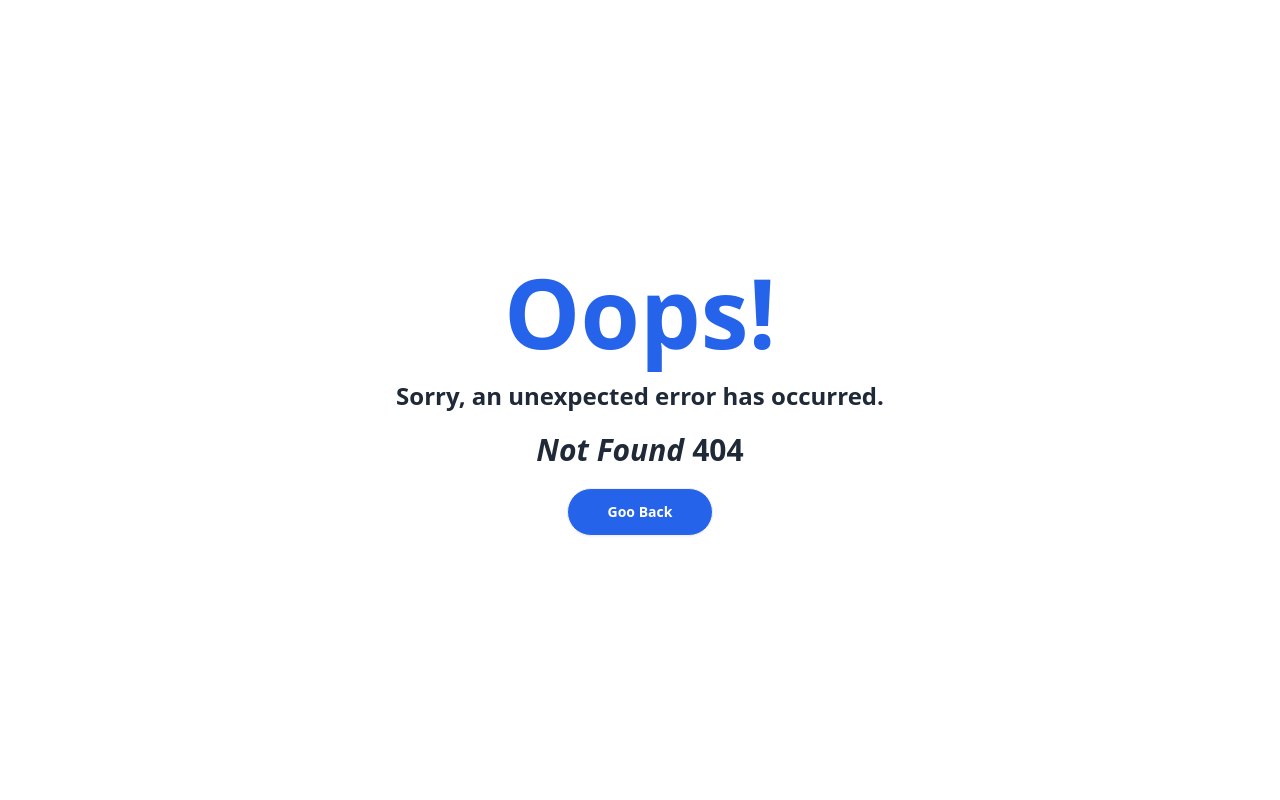
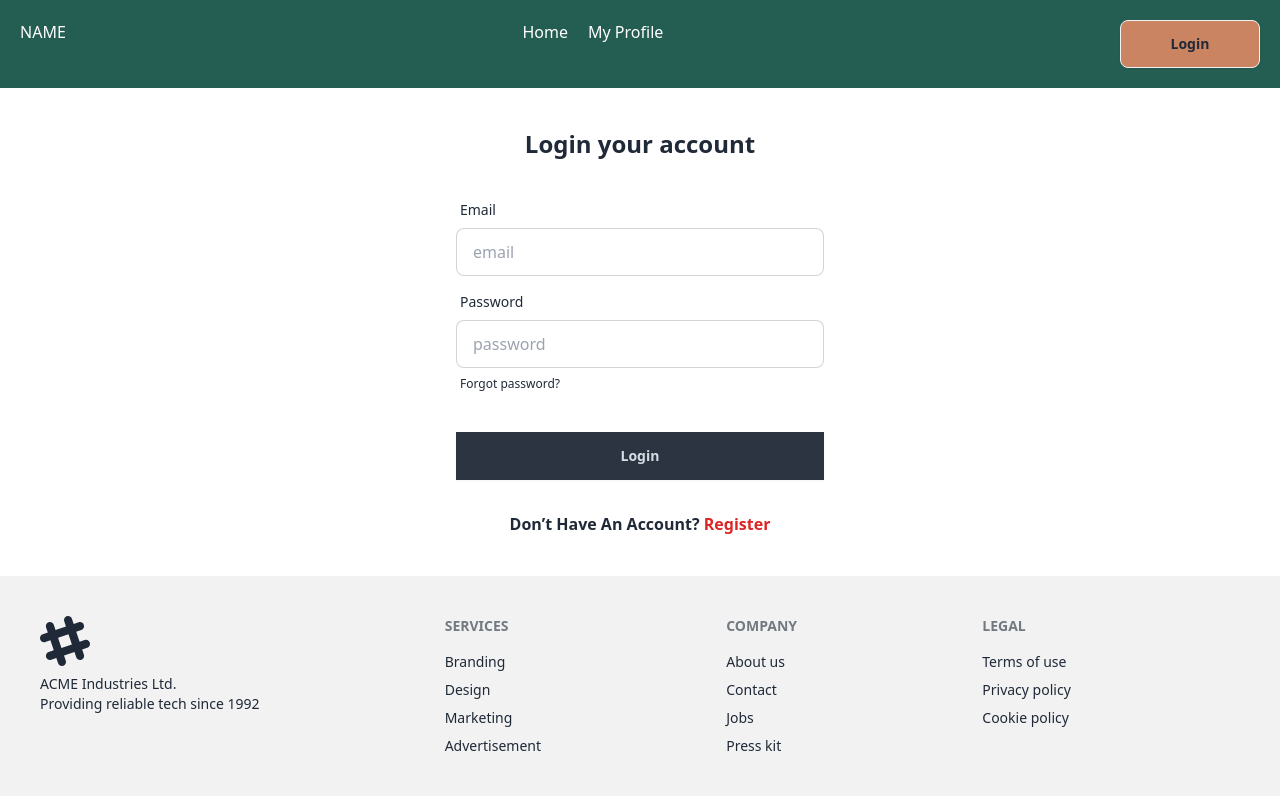
Before and after one commit to Abubokkor98/career-compass, a React (Vite) app: page /auth/login in a window 1280 px wide. Before the commit this address had no page. Built offline with nearby package versions, Linux system fonts and the light colour scheme.

Commit message:
login page added

```diff
--- a/package.json
+++ b/package.json
@@ -17,6 +17,7 @@
     "react-icons": "^5.3.0",
     "react-rating": "^2.0.5",
     "react-router-dom": "^6.28.0",
+    "react-simple-star-rating": "^5.1.7",
     "sort-by": "^1.2.0",
     "swiper": "^11.1.14"
   },
--- a/src/components/Navbar.jsx
+++ b/src/components/Navbar.jsx
@@ -10,7 +10,7 @@ export default function Navbar() {
         <Link to={"/profile"}>My Profile</Link>
       </div>
 
-      <button className="btn bg-[#CB8461] w-[140px]">Login</button>
+      <Link to={'/auth/login'} className="btn bg-[#CB8461] w-[140px]">Login</Link>
     </div>
   );
 }
--- a/src/components/ServiceCard.jsx
+++ b/src/components/ServiceCard.jsx
@@ -7,7 +7,6 @@ export default function ServiceCard({ service }) {
     image,
     serviceName,
     category,
-    description,
     pricing,
     duration,
     counselor,
@@ -28,17 +27,17 @@ export default function ServiceCard({ service }) {
           <strong>Counselor:</strong> {counselor}
         </p>
         <p className="text-sm text-gray-600 mb-1">
-          <strong>Duration:</strong> {service.duration}
+          <strong>Duration:</strong> {duration}
         </p>
         <div className="flex items-center mt-2">
           <strong className="text-sm text-gray-600 mr-2">Rating:</strong>
           <Rating
-            initialRating={service.rating}
+            initialRating={rating}
             emptySymbol={<AiOutlineStar className="text-yellow-400" />}
             fullSymbol={<AiFillStar className="text-yellow-400" />}
             readonly
           />
-          <span className="text-sm text-gray-600 ml-2">({service.rating})</span>
+          <span className="text-sm text-gray-600 ml-2">({rating})</span>
         </div>
         <button className="mt-4 bg-blue-600 text-white px-4 py-2 rounded hover:bg-blue-700 transition">
           Learn More
--- /dev/null
+++ b/src/layouts/AuthLayout.jsx
@@ -0,0 +1,14 @@
+import React from 'react'
+import Navbar from '../components/Navbar'
+import { Outlet } from 'react-router-dom'
+import Footer from '../components/Footer'
+
+export default function AuthLayout() {
+  return (
+    <div className='max-w-screen-xl'>
+        <Navbar></Navbar>
+        <Outlet></Outlet>
+        <Footer></Footer>
+    </div>
+  )
+}
--- a/src/pages/Login.jsx
+++ b/src/pages/Login.jsx
@@ -1,7 +1,58 @@
-import React from 'react'
+import React from "react";
+import { Link } from "react-router-dom";
 
 export default function Login() {
+  const handleLogin = (e) => {
+    e.preventDefault();
+  };
+
   return (
-    <div>Login</div>
-  )
+    <div className="min-h-full flex justify-center items-center">
+      <div className="card bg-base-100 w-full max-w-lg shrink-0 rounded-none p-10">
+        <h2 className="text-2xl font-semibold text-center">
+          Login your account
+        </h2>
+        <form onSubmit={handleLogin} className="card-body">
+          <div className="form-control">
+            <label className="label">
+              <span className="label-text">Email</span>
+            </label>
+            <input
+              type="email"
+              name="email"
+              placeholder="email"
+              className="input input-bordered"
+              required
+            />
+          </div>
+          <div className="form-control">
+            <label className="label">
+              <span className="label-text">Password</span>
+            </label>
+            <input
+              name="password"
+              type="password"
+              placeholder="password"
+              className="input input-bordered"
+              required
+            />
+            <label className="label">
+              <a href="#" className="label-text-alt link link-hover">
+                Forgot password?
+              </a>
+            </label>
+          </div>
+          <div className="form-control mt-6">
+            <button className="btn btn-neutral rounded-none">Login</button>
+          </div>
+        </form>
+        <p className="text-center font-semibold">
+          Don’t Have An Account?{" "}
+          <Link to={"/auth/register"} className="text-red-600">
+            Register
+          </Link>
+        </p>
+      </div>
+    </div>
+  );
 }
```
Also changed, not shown: src/routes/router.jsx (+13 -6 lines), 1 other file (tests, documents, lock files or other folders).
